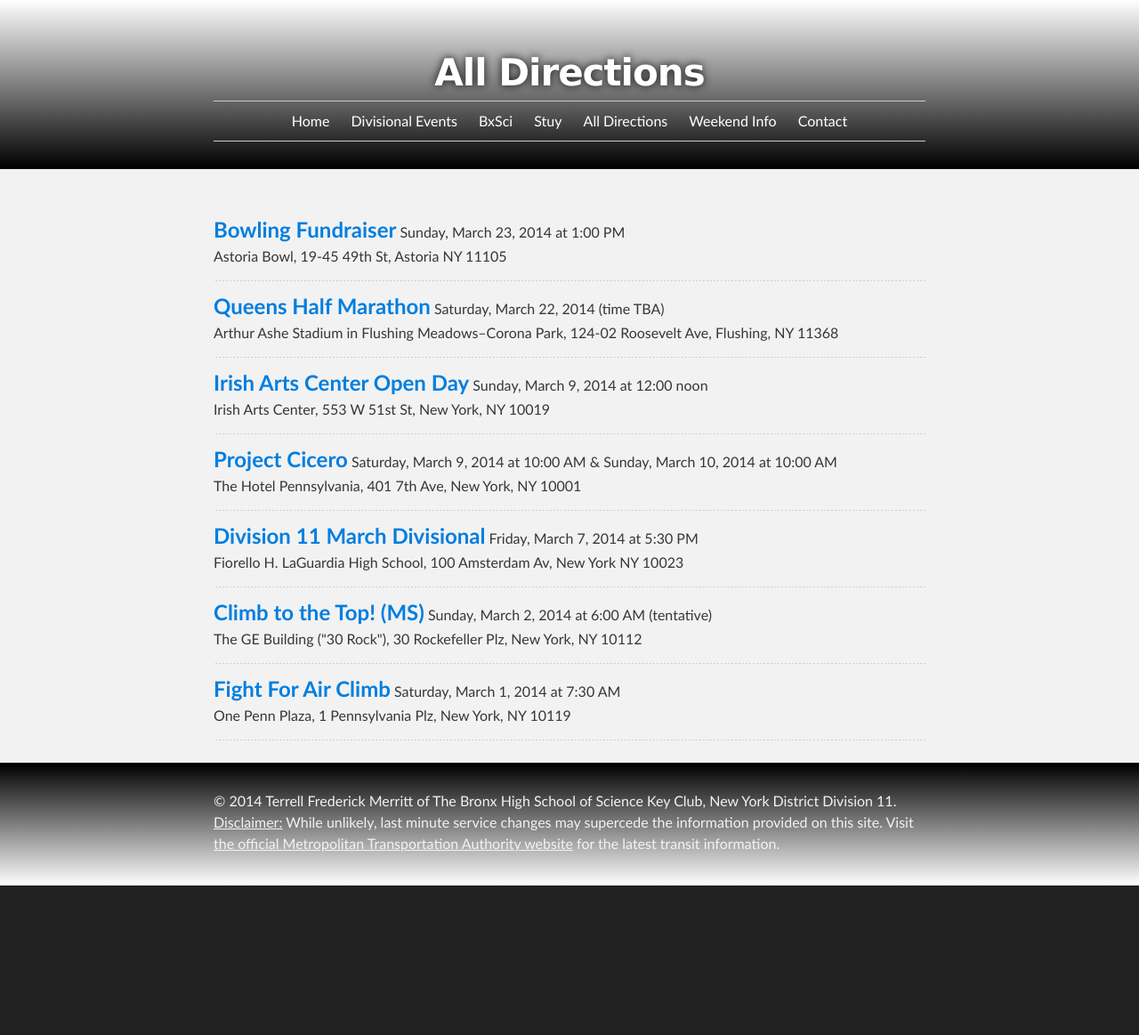
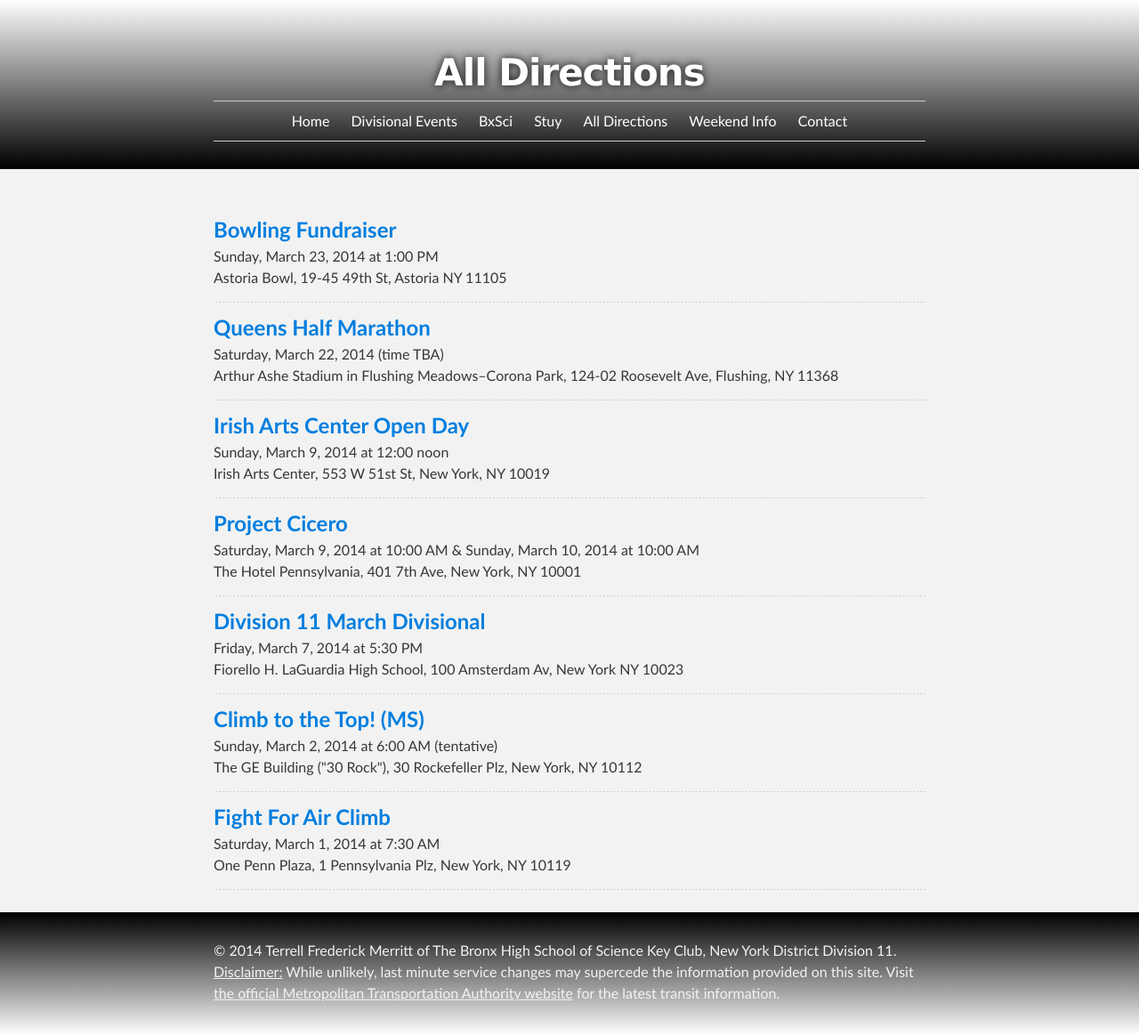
Before and after one commit to d11directions/d11directions.github.io, a Jekyll site: the page built from directions/index.html, in a window 1280 px wide. Shown: the whole page at 89% size. Built offline with Jekyll 4.4.1, drawn with Linux system fonts in a browser that asks for light colours; before the commit the page ends 995 px from its top, so only the background shows below that.

Commit message:
Fix rendering of date on all directions page

```diff
--- a/directions/index.html
+++ b/directions/index.html
@@ -7,7 +7,7 @@ published: true
   <section id="main_content" class="inner">
 
       {% for direction in site.posts %}
-        <p><span style="font-size: 24px;"><a href="{{ direction.url }}"><strong>{{ direction.title }}</strong></a></span>
+        <p><span style="font-size: 24px;"><a href="{{ direction.url }}"><strong>{{ direction.title }}</strong></a></span><br>
         <span style="font-size: 16px;">{{ direction.time }}<br>
         {{ direction.location }}</span></p>
         <hr align="LEFT">
```
